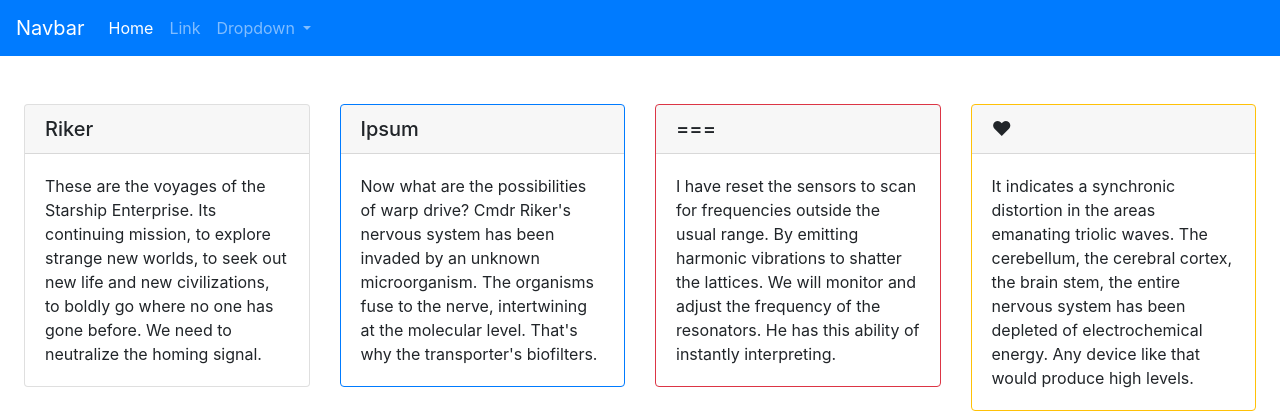
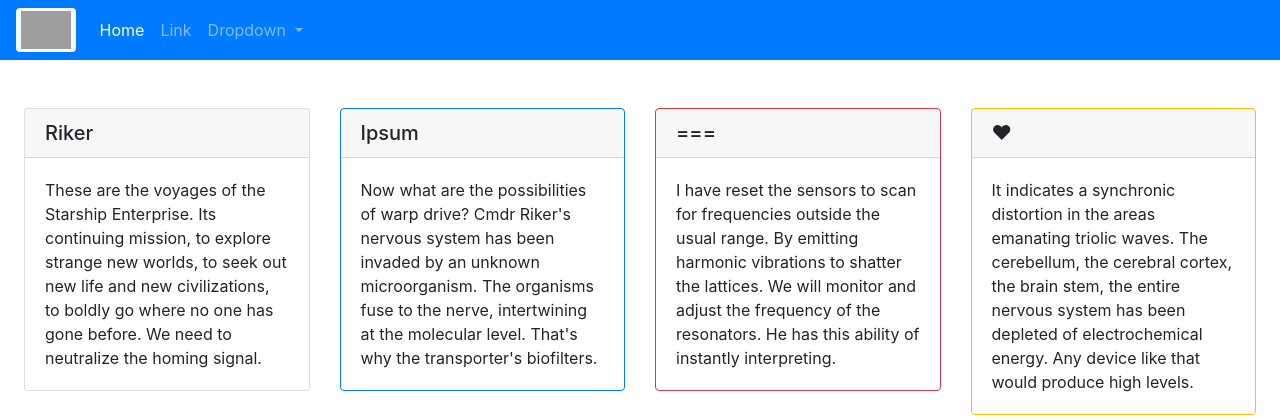
Before and after one commit to jisbell347/snap-bootstrap-mockup, a PHP site: page / in a window 1280 px wide. Shown: the top 420 px of the page. Run offline with PHP 8.4, Linux system fonts and the light colour scheme; grey boxes are pictures that could not be loaded.

Commit message:
Added img and styling for brand

```diff
--- a/index.php
+++ b/index.php
@@ -13,7 +13,7 @@
 	</head>
 	<body>
 		<nav class="navbar navbar-expand-lg navbar-dark bg-primary">
-			<a class="navbar-brand" href="#">Navbar</a>
+			<a class="navbar-brand badge badge-light" href="#"><img src="https://global-uploads.webflow.com/591f58afd078c5546042eda5/59c7f1e42f7d970001d05b32_cab%20-%20animal%20welfare%20check.png" alt="Animal shelter logo" width="50px" height="50px" class="img-fluid"></a>
 			<button class="navbar-toggler" type="button" data-toggle="collapse" data-target="#navbarSupportedContent" aria-controls="navbarSupportedContent" aria-expanded="false" aria-label="Toggle navigation">
 				<span class="navbar-toggler-icon"></span>
 			</button>
```
